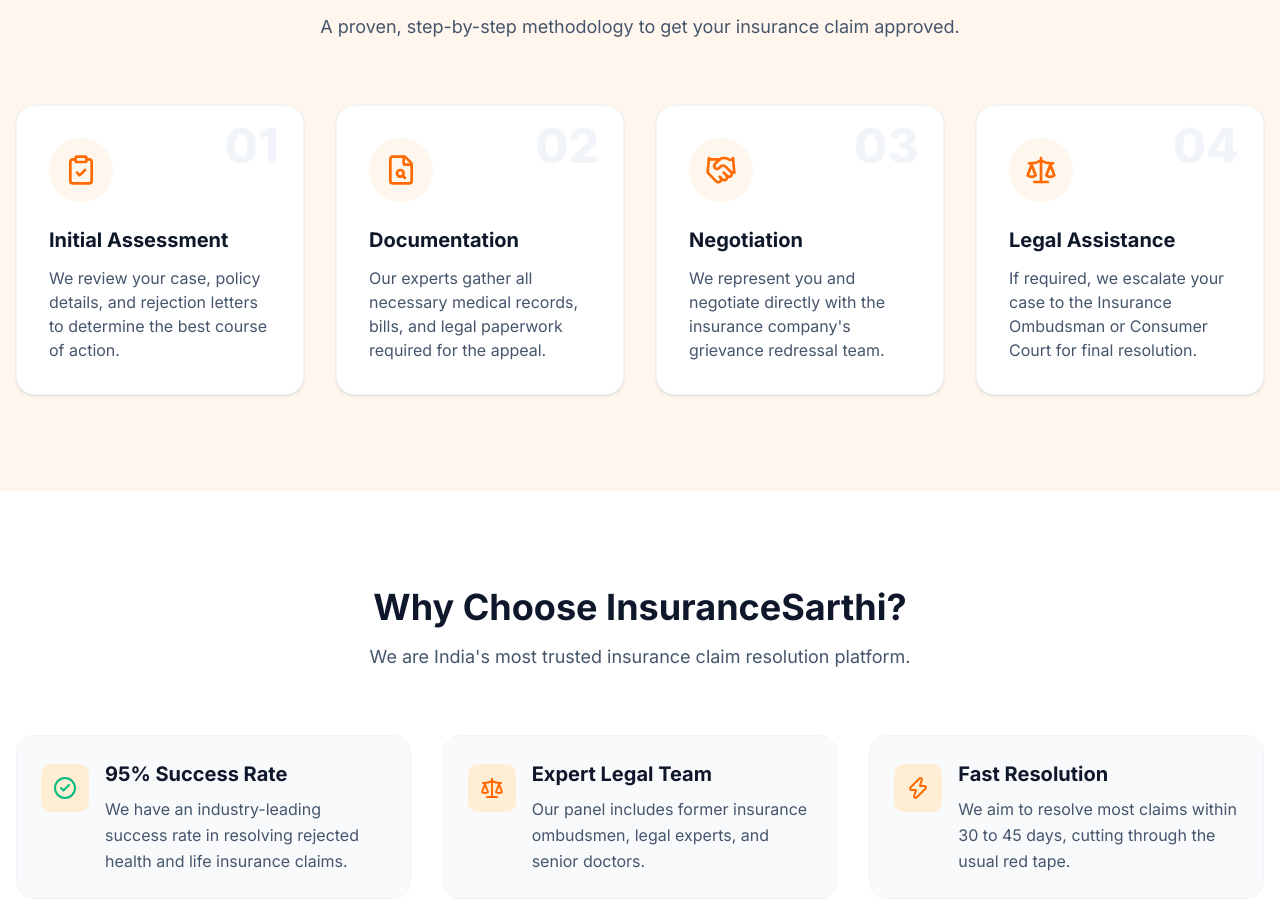
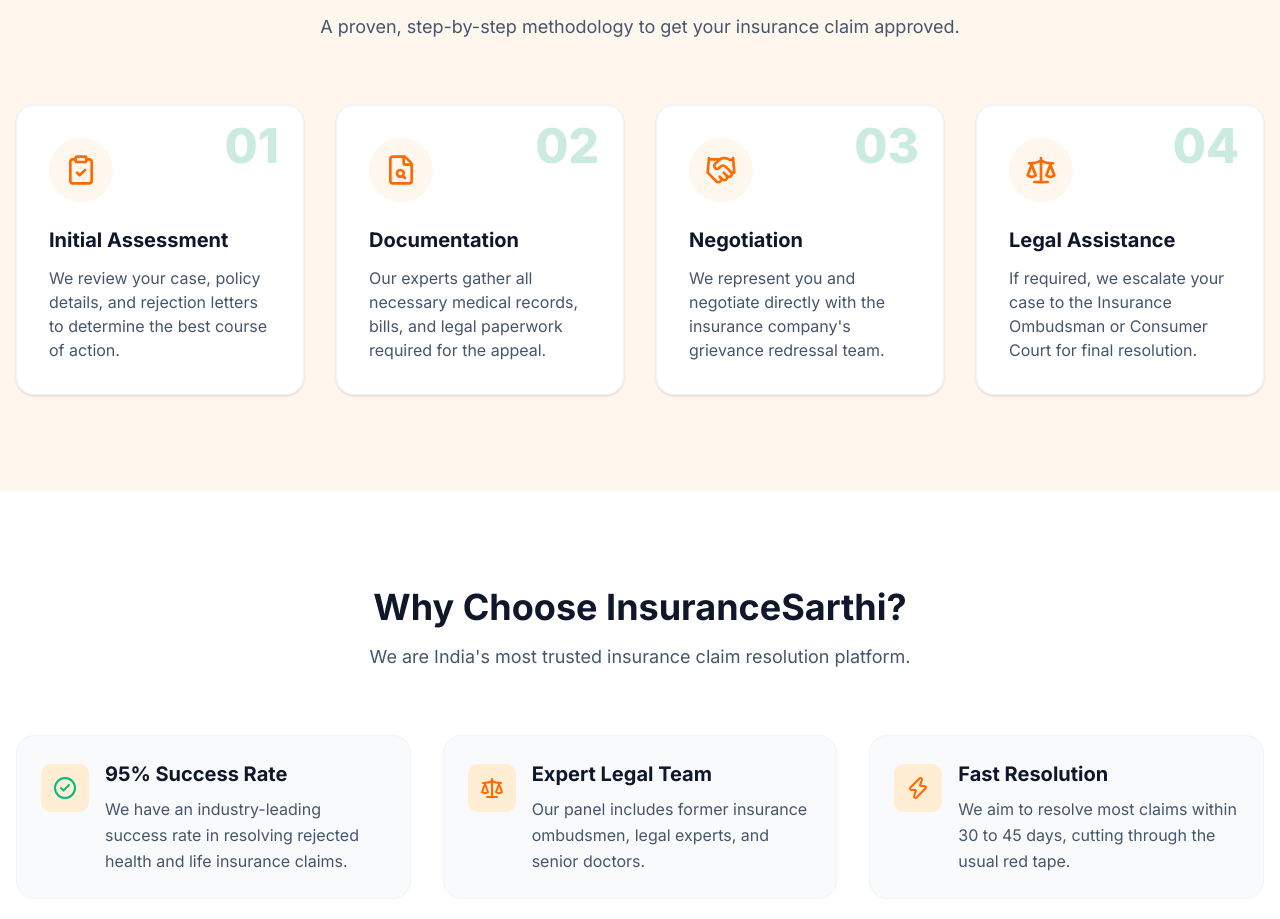
Before and after one commit to inspirexcellence/claimmitra, a Next.js app: page / in a window 1280 px wide. Shown: the part 2486-3405 px from the top of the page. Built offline with nearby package versions, Linux system fonts and the light colour scheme; no server answers.

Commit message:
Change process section numbers to olive green

```diff
--- a/src/components/home/ProcessSection.tsx
+++ b/src/components/home/ProcessSection.tsx
@@ -49,7 +49,7 @@
           {steps.map((step, index) => (
             <StaggerItem key={index}>
               <div className="relative bg-white p-8 rounded-2xl shadow-sm border border-slate-100 hover:shadow-xl transition-all duration-300 transform hover:-translate-y-1 h-full">
-                <div className="text-5xl font-extrabold text-slate-100 absolute top-4 right-6">
+                <div className="text-5xl font-extrabold text-emerald-600/20 absolute top-4 right-6">
                   {step.number}
                 </div>
                 <div className="mb-6 bg-orange-50 w-16 h-16 rounded-full flex items-center justify-center relative z-10">
```
